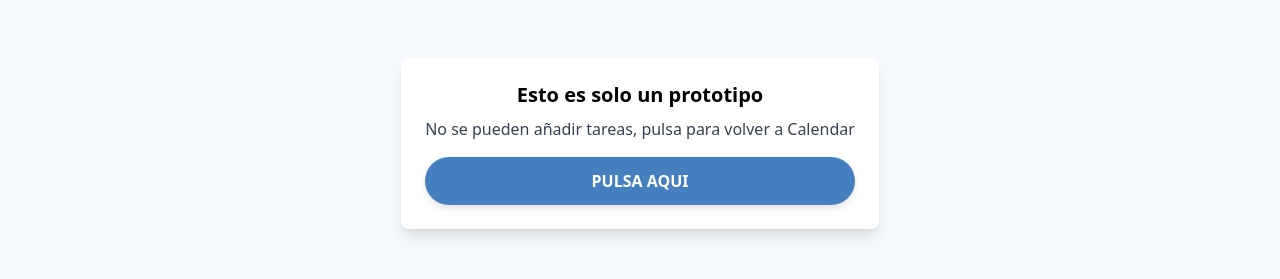
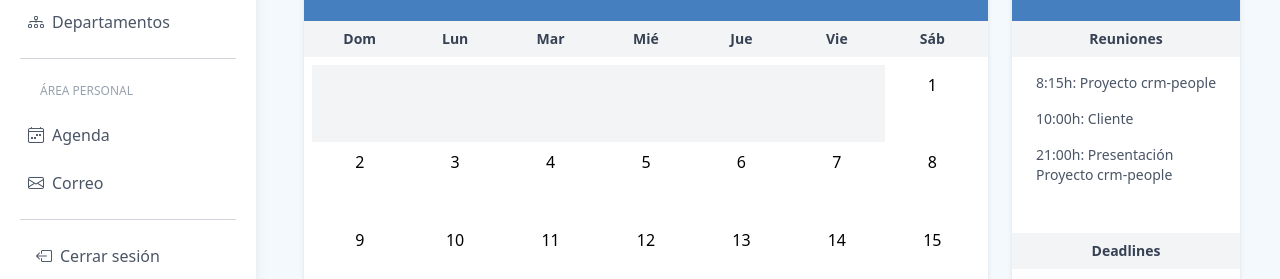
Before and after one commit to SandraLlamasRizo/crm-people, a React (Vite) app: page /dashboard/calendar in a window 1280 px wide. Shown: the part 257-536 px from the top of the page. Built offline with nearby package versions, Linux system fonts and the light colour scheme; no server answers; sample sign-in values are in the browser's storage.

Commit message:
pequeño cambio

```diff
--- a/src/components/Calendar.jsx
+++ b/src/components/Calendar.jsx
@@ -1,7 +1,7 @@
 import { useEffect, useState } from "react";
 
 function Calendar() {
-    const [showModalTarea, setModalTarea] = useState(true);
+    const [showModalTarea, setModalTarea] = useState(false);
 
     const handleTarea = () => {
         setModalTarea(true)
```
